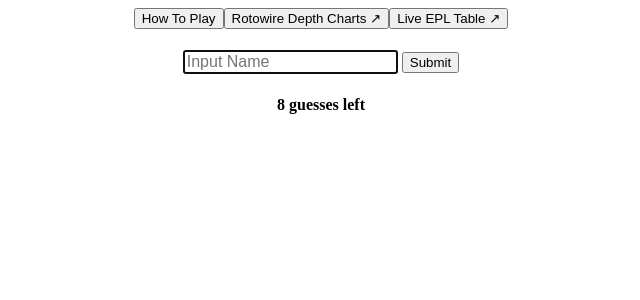
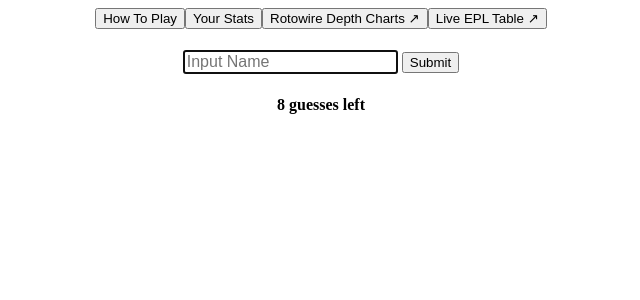
Before and after one commit to noahliebs/daily-epl, a Flask app: page / in a window 1280 px wide. Shown: the top 300 px of the page, without its empty margins (319-959 px from the left). Run offline with Flask 2, Linux system fonts and the light colour scheme; data that the repository does not hold is empty; some libraries are stand-ins or nearby versions.

Commit message:
track user stats

```diff
--- a/app.py
+++ b/app.py
@@ -10,7 +10,7 @@ from flask_session import Session
 from game_functions import *
 from photo_helper import *
 from guess_history import GuessHistory
-from random import sample
+from player_stats import PlayerStats
 
 from data_collection import get_live_epl_table, get_live_player_stats
 
@@ -34,8 +34,9 @@ confederation_mapping = init_confederation_mapping()
 
 
 
-headers = ["Name", "Team", "Country", "Position", "Age", "Jersey", "Goals", "Assists", "Appearances"]
+headers = ["Name", "Team", "Country", "Position", "Age", "Jersey", "Goals", "Assists"]
 GUESS_HISTORY = "guess_history"
+PLAYER_STATS = "player_stats"
 
 
 ## TODO: Make this random. Right now it's deterministic because heroku isn't stateful
@@ -45,7 +46,9 @@ def get_today():
 
 def get_todays_answer():
     today = get_today()
-    date_hash = (int(today.strftime('%Y%m%d'))) % len(available_players)
+    launch_date = datetime.datetime(2022,4,1).astimezone(pytz.timezone('US/Pacific'))
+    days_since_launch = (today - launch_date).days
+    date_hash = days_since_launch % len(available_players)
     return available_players[date_hash]
 
 
@@ -84,56 +87,86 @@ def favicon():
 def input_guess():
     today = get_today().strftime('%Y-%m-%d')
     answer = get_todays_answer_as_player()
-    if GUESS_HISTORY not in session:
-        session[GUESS_HISTORY] = {}
-    if today not in session[GUESS_HISTORY]:
-        session[GUESS_HISTORY][today] = GuessHistory(hint_config).to_json()
 
-    guess_history = GuessHistory.from_json(session[GUESS_HISTORY][today])
+
+
+    guess_history = get_guess_history(session)
+    player_stats = get_player_stats(session)
+
+
     guess_history.hint_config = hint_config
     if answer in guess_history.guesses:
         guess_history.mark_as_winner()
 
-    if request.method == 'POST' and not is_game_over(guess_history):
+
+    game_wasnt_finished = not is_game_over(guess_history)
+
+    if request.method == 'POST' and game_wasnt_finished:
         input_name = request.form['player_name']
         valid_names = type_ahead_helper.search_ahead(input_name)
         if len(valid_names) == 1:
             name = valid_names.pop()
             if already_guessed_player(name, guess_history):
                 messsage = """{} was already guessed""".format(name)
-                return return_response(guess_history, messsage)
+                return return_response(guess_history, player_stats, messsage)
             else:
                 guess = player_map[name]
                 process_guess(answer, guess, guess_history, epl_table, confederation_mapping)
                 session[GUESS_HISTORY][today] = guess_history.to_json()
         else:
             message =  """Relevant options: {}""".format(", ".join(valid_names))
-            return return_response(guess_history, message)
+            return return_response(guess_history, player_stats, message)
 
     if is_game_over(guess_history):
-        return return_finished(guess_history)
+        if game_wasnt_finished:
+            player_stats.finish_game(guess_history.is_winner, len(guess_history.guesses), get_today())
+            session[PLAYER_STATS] = player_stats.to_json()
+            print("STATS", session[PLAYER_STATS])
+
+        return return_finished(guess_history, player_stats)
 
 
-    return return_response(guess_history, "")
+    return return_response(guess_history, player_stats, "")
 
 
 
-def return_response(guess_history: GuessHistory, message: str):
+def return_response(guess_history: GuessHistory, player_stats: PlayerStats, message: str):
     guess_table_data = generate_guess_table_data(guess_history)
 
     images = [get_img_data(p) for p in guess_history.guesses]
-    return render_template("game.html", headers = headers, guess_table_data = guess_table_data, message = message, images = images, guess_count = len(images), size = list(range(len(images))))
+    return render_template("game.html", headers = headers, stats = player_stats.to_json(), guess_table_data = guess_table_data, message = message, images = images, guess_count = len(images), size = list(range(len(images))))
 
 
-def return_finished(guess_history):
+def return_finished(guess_history: GuessHistory, player_stats: PlayerStats):
     answer_name = get_todays_answer()
     if guess_history.is_winner:
         message = "{} is correct!".format(answer_name)
     else:
         message = "Correct answer was: {}".format(answer_name)
 
-    return return_response(guess_history, message)
+    return return_response(guess_history, player_stats, message)
 
+
+
+
+def get_guess_history(session) -> GuessHistory:
+    today = get_today().strftime('%Y-%m-%d')
+
+    if GUESS_HISTORY not in session:
+        session[GUESS_HISTORY] = {}
+    if today not in session[GUESS_HISTORY]:
+        print(session[GUESS_HISTORY])
+        session[GUESS_HISTORY][today] = GuessHistory(hint_config).to_json()
+
+    return GuessHistory.from_json(session[GUESS_HISTORY][today])
+
+
+def get_player_stats(session) -> PlayerStats:
+    if PLAYER_STATS not in session:
+        today = get_today()
+        session[PLAYER_STATS] = PlayerStats(today).to_json()
+
+    return PlayerStats.from_json(session[PLAYER_STATS])
 
 
 def generate_guess_table_data(guess_history: GuessHistory):
--- a/guess_history.py
+++ b/guess_history.py
@@ -26,10 +26,10 @@ class GuessHistory(object):
             return False
 
     def guess_header(self):
-        return ["Name", "Team", "Country", "Position", "Age", "Jersey", "Goals", "Assists", "Appearances"]
+        return ["Name", "Team", "Country", "Position", "Age", "Jersey", "Goals", "Assists"]
 
     def guess_to_data(self, guess: SoccerPlayer):
-        return [guess.get_display_name(), guess.team, guess.get_country(), guess.position, guess.get_age(), guess.jersey, guess.goals, guess.assists, guess.appearances]
+        return [guess.get_display_name(), guess.team, guess.get_country(), guess.position, guess.get_age(), guess.jersey, guess.goals, guess.assists]
 
 
     def guess_to_hint(self, answer: SoccerPlayer, guess: SoccerPlayer, epl_table: EPLTable, conderation_mapping: dict):
@@ -38,12 +38,11 @@ class GuessHistory(object):
         position_hint = get_position_code(answer, guess)
         goal_hint = get_goals_code(answer, guess, self.hint_config.goal_d)
         assist_hint = get_assists_code(answer, guess, self.hint_config.assist_d)
-        app_hint = get_appearances_code(answer, guess, self.hint_config.app_d)
         country_hint = get_country_code(answer, guess, conderation_mapping)
         age_hint = get_age_code(answer, guess, self.hint_config.age_d)
         jersey_hint = get_jersey_code(answer, guess, self.hint_config.jersey_d)
 
-        return [name_code, team_hint, country_hint, position_hint, age_hint, jersey_hint, goal_hint, assist_hint, app_hint]
+        return [name_code, team_hint, country_hint, position_hint, age_hint, jersey_hint, goal_hint, assist_hint]
 
 
     def get_history_table(self, answer: SoccerPlayer, epl_table: EPLTable, confederation_mapping: dict):
--- /dev/null
+++ b/player_stats.py
@@ -0,0 +1,72 @@
+import json
+from datetime import datetime
+import pytz
+
+class PlayerStats(object):
+
+    MAX_GUESSES = 8
+    default_performance_map = { n : 0 for n in range(MAX_GUESSES + 1)}
+    date_format = '%Y-%m-%d'
+
+    def __init__(self, first_date_played: datetime, win_streak: int = 0, max_streak: int = 0, performance_map: dict = default_performance_map, last_date_played: datetime = None):
+        self.win_streak = win_streak
+        self.max_streak = max_streak
+        self.performance_map = performance_map
+        self.first_date_played = first_date_played
+
+       	if last_date_played == None:
+       	    self.last_date_played = PlayerStats.get_today()
+        else:
+            self.last_date_played = last_date_played
+
+
+    def finish_game(self, won_game:bool, guess_count: int, today:datetime):
+        ## Make sure we don't "finish" a game twice
+        if (today - self.last_date_played).days >= 0:
+            if won_game:
+                if self.win_streak == 0 or (today - self.last_date_played).days != 1:
+                    self.win_streak = 1
+                else:
+                    self.win_streak += 1
+            else:
+                self.win_streak = 0
+                self.performance[0] += 1
+
+            self.performance_map[guess_count] += 1
+            self.last_date_played = today
+            self.max_streak = max(self.max_streak, self.win_streak)
+
+
+
+    def to_json(self):
+        return {
+            "win_streak": self.win_streak,
+            "max_streak": self.max_streak,
+            "performance": self.performance_map,
+            "first_date_played": PlayerStats.datetime_to_str(self.first_date_played),
+            "last_date_played": PlayerStats.datetime_to_str(self.last_date_played),
+            "played": sum(self.performance_map.values())
+        }
+
+    @classmethod
+    def from_json(cls, json_data):
+        first_date_played = PlayerStats.str_to_datetime(json_data["first_date_played"])
+        win_streak = json_data["win_streak"]
+        max_streak = json_data["max_streak"]
+        performance = json_data["performance"]
+        last_date_played = PlayerStats.str_to_datetime(json_data["last_date_played"])
+        return cls(first_date_played, win_streak, max_streak, performance, last_date_played)
+
+    @staticmethod
+    def str_to_datetime(date_string: str) -> datetime:
+        return datetime.strptime(date_string, PlayerStats.date_format).astimezone(pytz.timezone('US/Pacific'))
+
+    @staticmethod
+    def datetime_to_str(date: datetime) -> str:
+        return date.strftime(PlayerStats.date_format)
+
+
+    @staticmethod
+    def get_today():
+        now = datetime.now(tz=pytz.utc)
+        return now.astimezone(pytz.timezone('US/Pacific'))
--- a/templates/base.html
+++ b/templates/base.html
@@ -12,6 +12,7 @@
     </div>  -->
     <div style="display: flex;justify-content: center;" >
         <button onclick="toggleInstructions('instructions')">How To Play</button>
+        <button onclick="toggleInstructions('stats')">Your Stats</button>
         <button class="btn btn-success" onclick=" window.open('https://www.rotowire.com/soccer/depth-charts.php','_blank')">Rotowire Depth Charts ↗</button>
         <button class="btn btn-success" onclick=" window.open('https://www.premierleague.com/tables','_blank')">Live EPL Table ↗</button>
     </div>
@@ -47,6 +48,66 @@
             	<td>the true value is higher</td>
         	</tr>
     	</table>
+    </div>
+    <div id = "stats" style="display:none;">
+        <!-- <h2 style="text-align: center;">Your stats since joining us on {{ stats["first_date_played"]}} </h2> -->
+        <h2 style="text-align: center;">Your stats</h2>
+        <table width="200px" style="margin: 10 auto; margin-left:auto;margin-right:auto;"  >
+            <tr>
+                <td>Games Played</td>
+                <td>Winning %</td>
+                <td>Win Streak</td>
+                <td>Max Streak</td>
+            </tr>
+            <tr>
+                <td>{{stats["played"]}}</td>
+                {% if stats["played"] == 0 %}
+                    <td>0</td>
+                {% endif %}
+                {% if stats["performance"][0] == 0 %}
+                    <td>100</td>
+                {% else %}
+                    <td>{{parseInt((1 - stats["played"] / stats["performance"][0]) * 100)}}
+                {% endif %}
+                <td>{{stats["win_streak"]}}</td>
+                <td>{{stats["max_streak"]}}</td>
+            </tr>
+        </table>
+        <h4 style="text-align: center;">Guess Distribution</h4>
+        <table border="1" width="100px" style="margin: 0 auto; margin-left:auto;margin-right:auto;"  >
+            <tr>
+                <td>1</td>
+                <td>{{stats["performance"][1]}}</td>
+            </tr>
+            <tr>
+                <td>2</td>
+                <td>{{stats["performance"][2]}}</td>
+            </tr>
+            <tr>
+                <td>3</td>
+                <td>{{stats["performance"][3]}}</td>
+            </tr>
+            <tr>
+                <td>4</td>
+                <td>{{stats["performance"][4]}}</td>
+            </tr>
+            <tr>
+                <td>5</td>
+                <td>{{stats["performance"][5]}}</td>
+            </tr>
+            <tr>
+                <td>6</td>
+                <td>{{stats["performance"][6]}}</td>
+            </tr>
+            <tr>
+                <td>7</td>
+                <td>{{stats["performance"][7]}}</td>
+            </tr>
+            <tr>
+                <td>8</td>
+                <td>{{stats["performance"][8]}}</td>
+            </tr>
+        </table>
     </div>
     <div>
         {% if "!" not in message and 8 > guess_count %}
```
Also changed, not shown: game_functions.py (line endings or trailing spaces).
